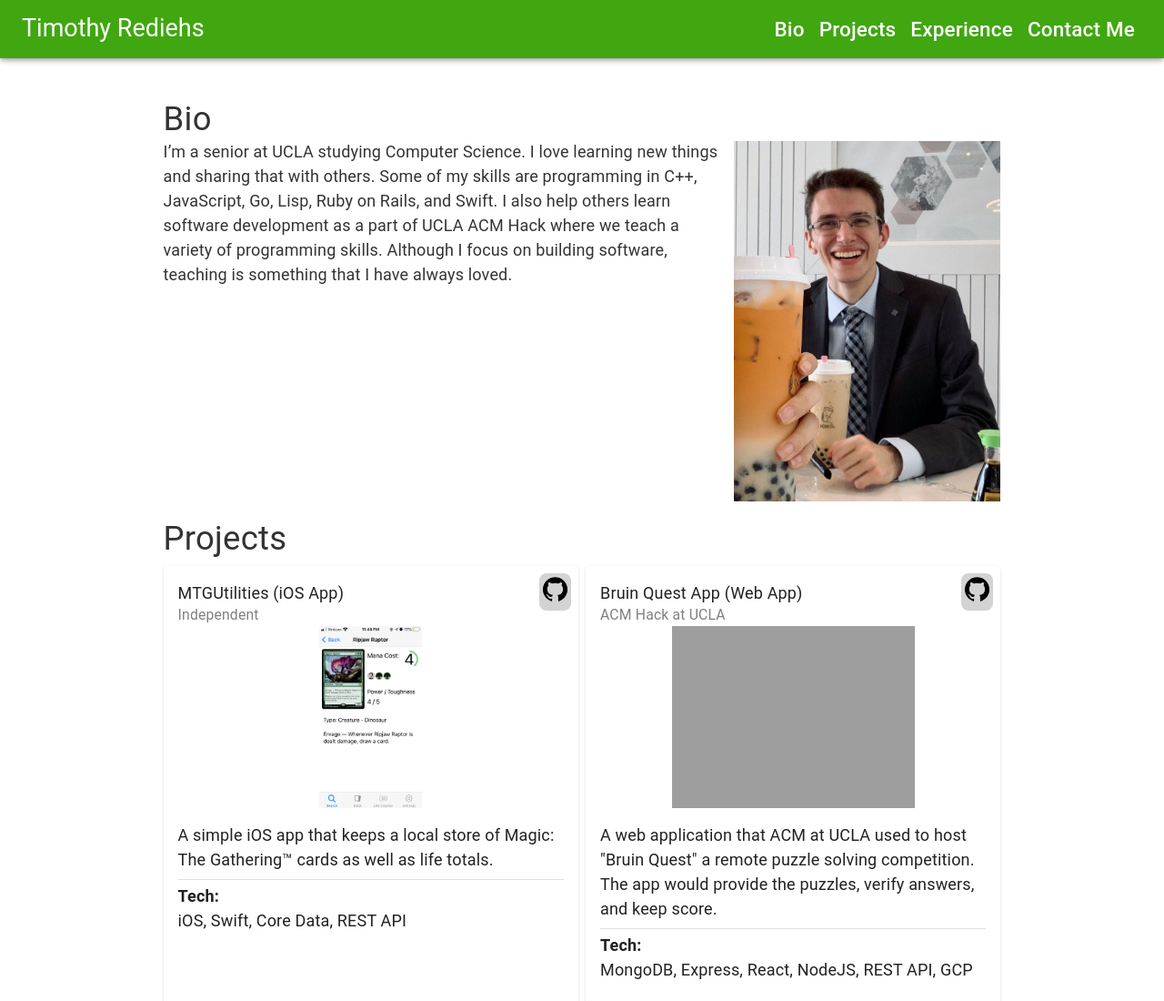
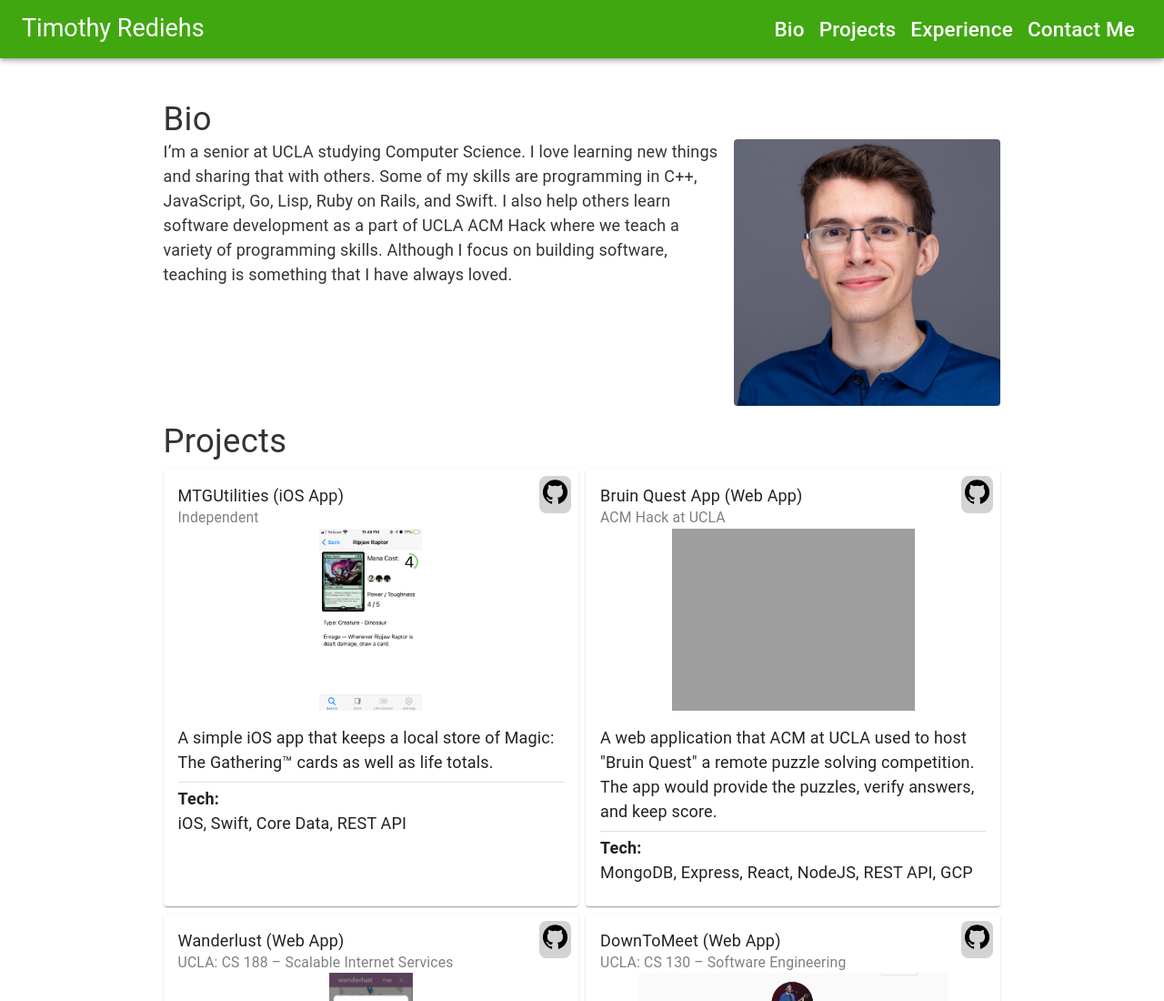
Before and after one commit to Timthetic/Timthetic.github.io, a Gatsby site: page / in a window 1280 px wide. Shown: the top 1100 px of the page at 91% size. Built offline with nearby package versions, Linux system fonts and the light colour scheme; Gatsby itself is replaced by a stand-in of ours; grey boxes are pictures that could not be loaded.

Commit message:
Change image of Tim

```diff
--- a/src/components/bio/bio.js
+++ b/src/components/bio/bio.js
@@ -3,7 +3,8 @@
 import makeStyles from '@material-ui/core/styles/makeStyles'
 import { Box, Typography } from '@material-ui/core';
 
-import TimImage from "../../images/tim_rediehs_and_jamie.jpg"
+// import TimImage from "../../images/tim_rediehs_and_jamie.jpg"
+import TimImage from "../../images/tim_rediehs_headshot.png"
 import { bio } from "../../data/bio"
 
 const useStyles = makeStyles(theme => ({
@@ -21,7 +22,8 @@
 	},
 	TimImage: {
 		width: '293px',
-		height: '400px',
+		height: '293px',
+		borderRadius: '4px',
 		objectFit: 'contain',
 		marginBottom: 'auto',
 		[theme.breakpoints.down('xs')]:{
```
Also changed, not shown: src/images/tim_rediehs_headshot.png (added).
